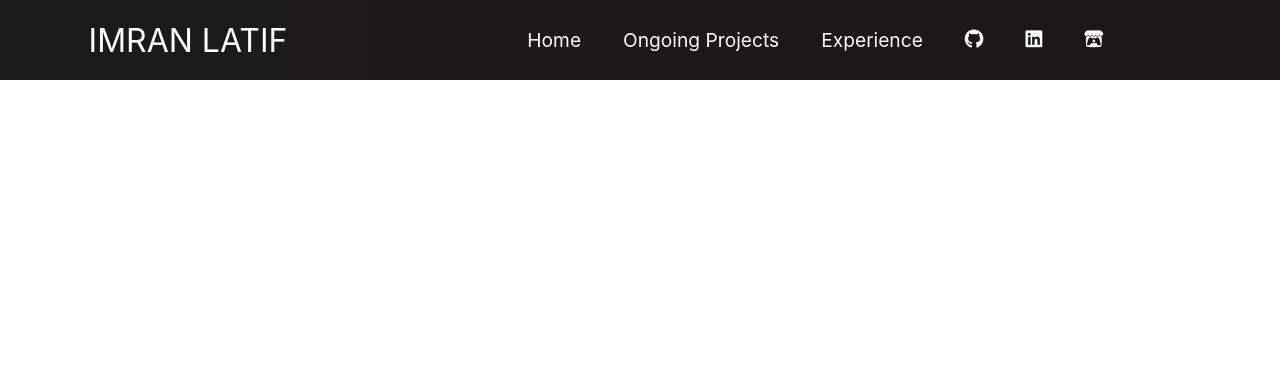
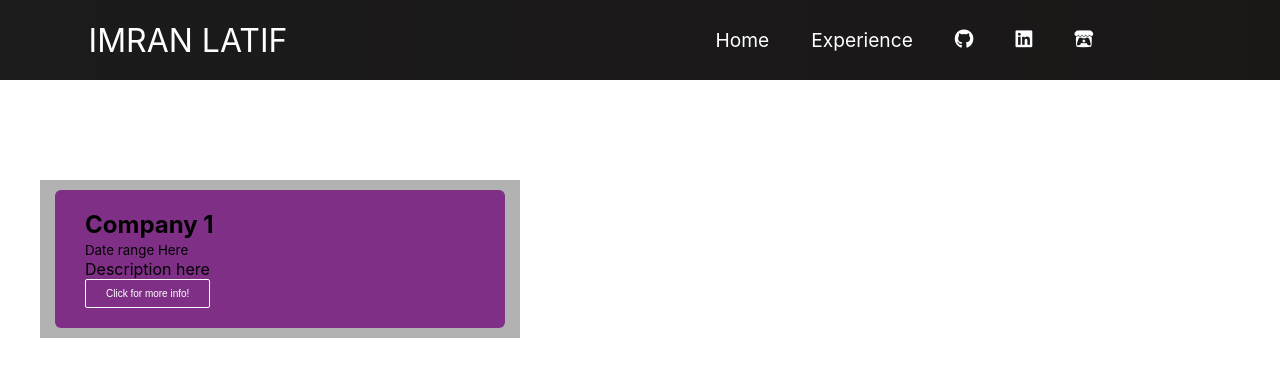
Before and after one commit to imran1503/IL_Web_Resume, a React (Create React App) app in the folder resume/: page /experience in a window 1280 px wide. Shown: the top 376 px of the page. Built offline with nearby package versions, Linux system fonts and the light colour scheme.

Commit message:
Timeline Started
https://www.youtube.com/watch?v=t5AE66WgQD0

```diff
--- a/resume/src/Components/Button.css
+++ b/resume/src/Components/Button.css
@@ -24,6 +24,11 @@
     transition: all 0.3s ease-out;
   }
 
+  .btn--small {
+    padding: 8px 20px;
+    font-size: 10px;
+  }
+
   .btn--medium {
     padding: 8px 20px;
     font-size: 18px;
--- a/resume/src/Components/Button.js
+++ b/resume/src/Components/Button.js
@@ -16,7 +16,7 @@ import { Link } from 'react-router-dom';
 
 const STYLES = ['btn--primary', 'btn--outline', 'btn--test'];
 
-const SIZES = ['btn--medium', 'btn--large'];
+const SIZES = ['btn--small', 'btn--medium', 'btn--large'];
 
 export const Button = ({
   children,
--- a/resume/src/Components/HeroSection.js
+++ b/resume/src/Components/HeroSection.js
@@ -16,7 +16,7 @@ function HeroSection(){
                             Where passion meets proficiency in software engineering.
                     </strong>
                 </h3>
-                <Button className='hero-btns' buttonStyle={"btn--outline"} MyLink={
+                <Button className='hero-btns' buttonStyle={"btn--outline"} buttonSize={'btn--medium'} MyLink={
                     "https://drive.google.com/file/d/1IvEfbMABQE1N9YbAoIp5nBFwhMw95CRG/view?usp=drive_link"
                     }
                 >
--- a/resume/src/Components/Navbar.js
+++ b/resume/src/Components/Navbar.js
@@ -41,7 +41,7 @@ function Navbar() {
                 Home
               </Link>
             </li>
-            <li className='nav-item'>
+{/*             <li className='nav-item'>
               <Link
                 to='/ongoing_projects'
                 className='nav-links'
@@ -49,7 +49,7 @@ function Navbar() {
               >
                 Ongoing Projects
               </Link>
-            </li>
+            </li> */}
             <li className='nav-item'>
               <Link
                 to='/experience'
--- /dev/null
+++ b/resume/src/Components/Timeline.css
@@ -0,0 +1,30 @@
+*{
+    margin: 0;
+    padding: 0;
+    box-sizing: border-box;
+}
+
+.Timeline{
+    position: relative;
+    max-width: 1200px;
+    margin: 100px auto;
+}
+
+.container{
+    padding: 10px 15px;
+    position: relative;
+    width: 40%;
+    background: rgba(0,0,0,0.3);
+}
+
+.text-box{
+    padding: 20px 30px ;
+    background: #7f3086;
+    position: relative;
+    border-radius: 6px;
+    font-size: 15 px ;
+}
+
+.Button .hero-btns{
+    text-size: 10px;
+}
--- /dev/null
+++ b/resume/src/Components/Timeline.js
@@ -0,0 +1,29 @@
+import React from 'react';
+import './Timeline.css'
+import { Button } from './Button';
+
+
+function Timeline(){
+    return(
+        <body className='body'>
+
+            <div className='Timeline'>
+                <div className='container'>
+                    <div className='text-box'>
+                        <h2>Company 1 </h2>
+                        <small>Date range Here</small>
+                        <p>Description here</p>
+                        <Button className='hero-btns' buttonStyle={"btn--outline"} buttonSize={'btn-small'} MyLink={
+                            "https://drive.google.com/file/d/1IvEfbMABQE1N9YbAoIp5nBFwhMw95CRG/view?usp=drive_link"
+                            }
+                        >
+                            Click for more info!
+                        </Button>
+                    </div>
+                </div>
+            </div>
+        </body>
+    );
+}
+
+export default Timeline;
--- a/resume/src/Components/pages/Experience.js
+++ b/resume/src/Components/pages/Experience.js
@@ -1,15 +1,12 @@
-import '../../App.css'
-import HeroSection from '../HeroSection'
-import AboutMe from '../AboutMe'
 import React from 'react';
+import '../Timeline.css'
+import { Button } from '../Button';
+import Timeline from '../Timeline';
+
 function Experience(){
     return(
-        <div className='HeroSection-Experience'>
-
-        </div>
+        <Timeline/>
     );
-
-
 }
 
 export default Experience;
```
